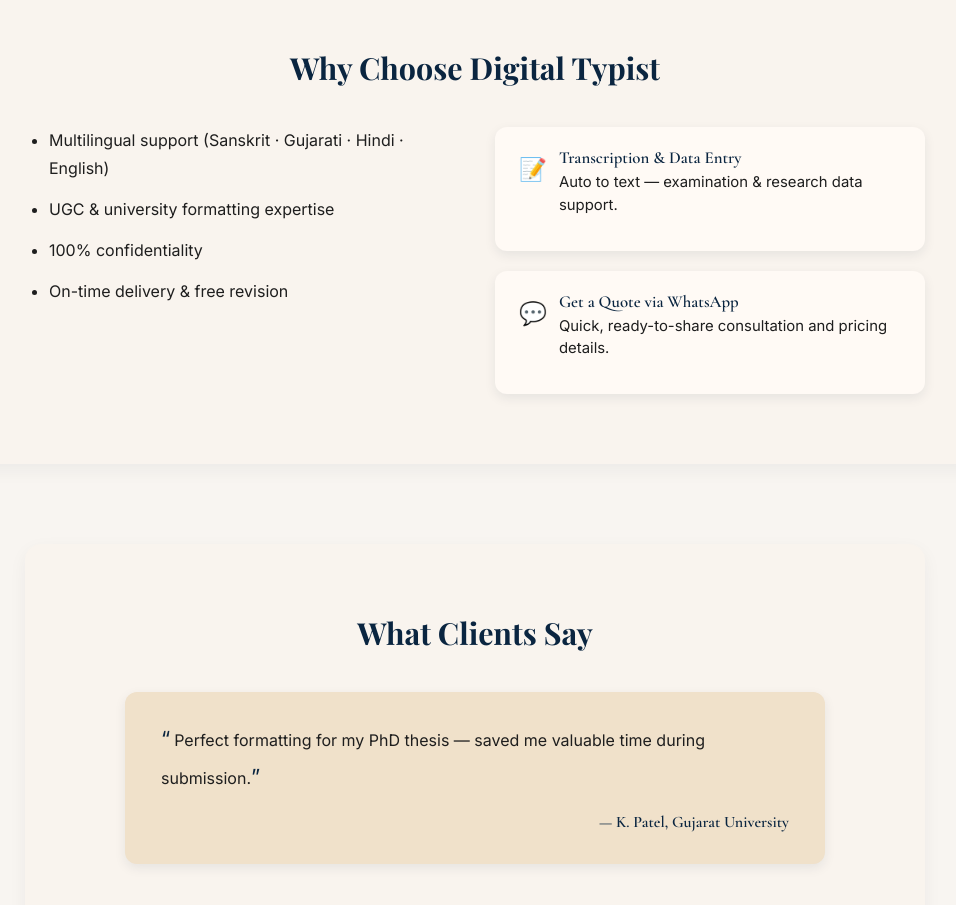
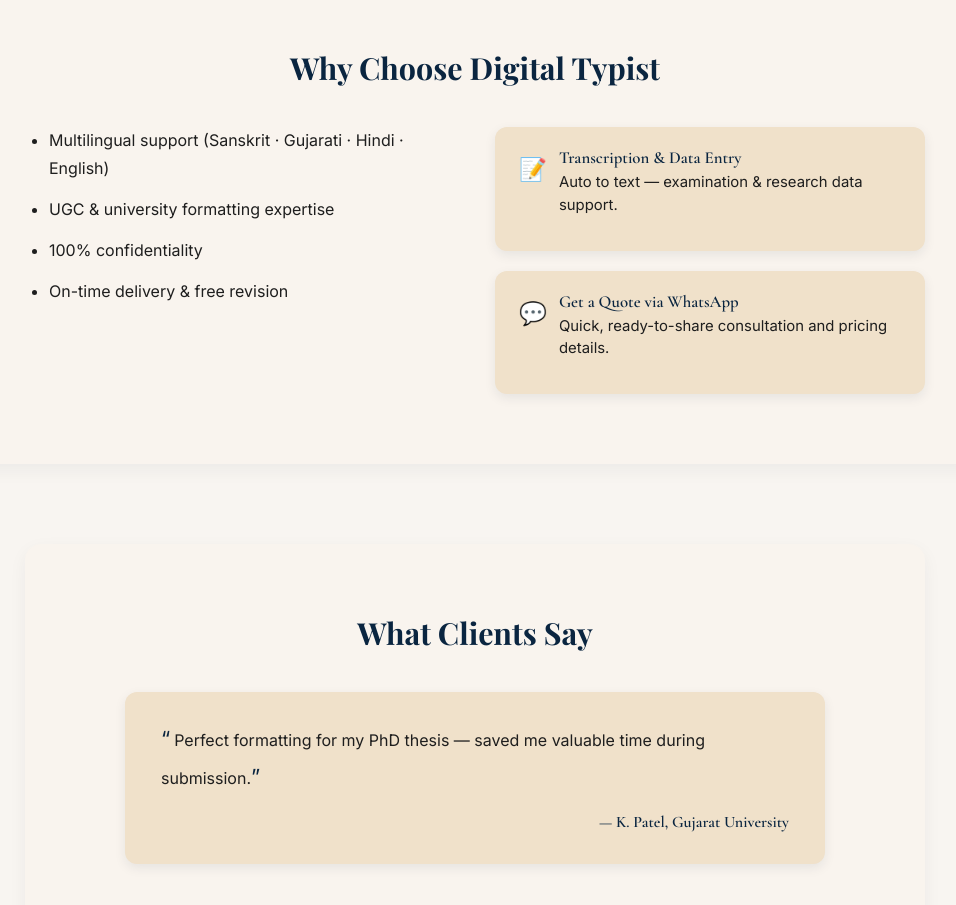
Before and after one commit to digital-typist/digital-typist-lts, a Next.js app: page / in a window 1280 px wide. Shown: the part 2000-2905 px from the top of the page, without its empty margins (165-1121 px from the left). Built offline with nearby package versions, Linux system fonts and the light colour scheme.

Commit message:
Update why.css

```diff
--- a/src/app/css/why.css
+++ b/src/app/css/why.css
@@ -53,7 +53,7 @@
 }
 
 .whyCard {
-    background: #fffaf5;
+    background: #f0e1ca;
     border-radius: 12px;
     box-shadow: 0 4px 12px rgba(10, 37, 64, 0.08);
     padding: 20px 24px;
```
